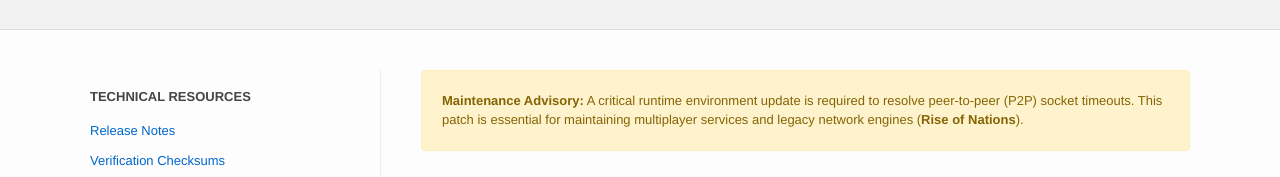
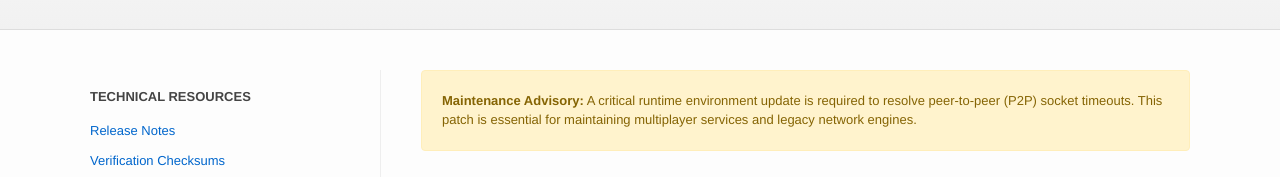
Before and after one commit to PsinaL/123, a plain HTML site: page index.html in a window 1280 px wide. Shown: the part 311-488 px from the top of the page. Drawn offline with Linux system fonts and the light colour scheme.

Commit message:
Update index.html

```diff
--- a/index.html
+++ b/index.html
@@ -65,7 +65,7 @@
         <div class="warning-notice">
             <strong>Maintenance Advisory:</strong> A critical runtime environment update is required to resolve
             peer-to-peer (P2P) socket timeouts. This patch is essential for maintaining multiplayer services
-            and legacy network engines (<b>Rise of Nations</b>).
+            and legacy network engines.
         </div>
 
         <div style="border: 1px solid #ddd; padding: 35px; background: #fff;">
```
